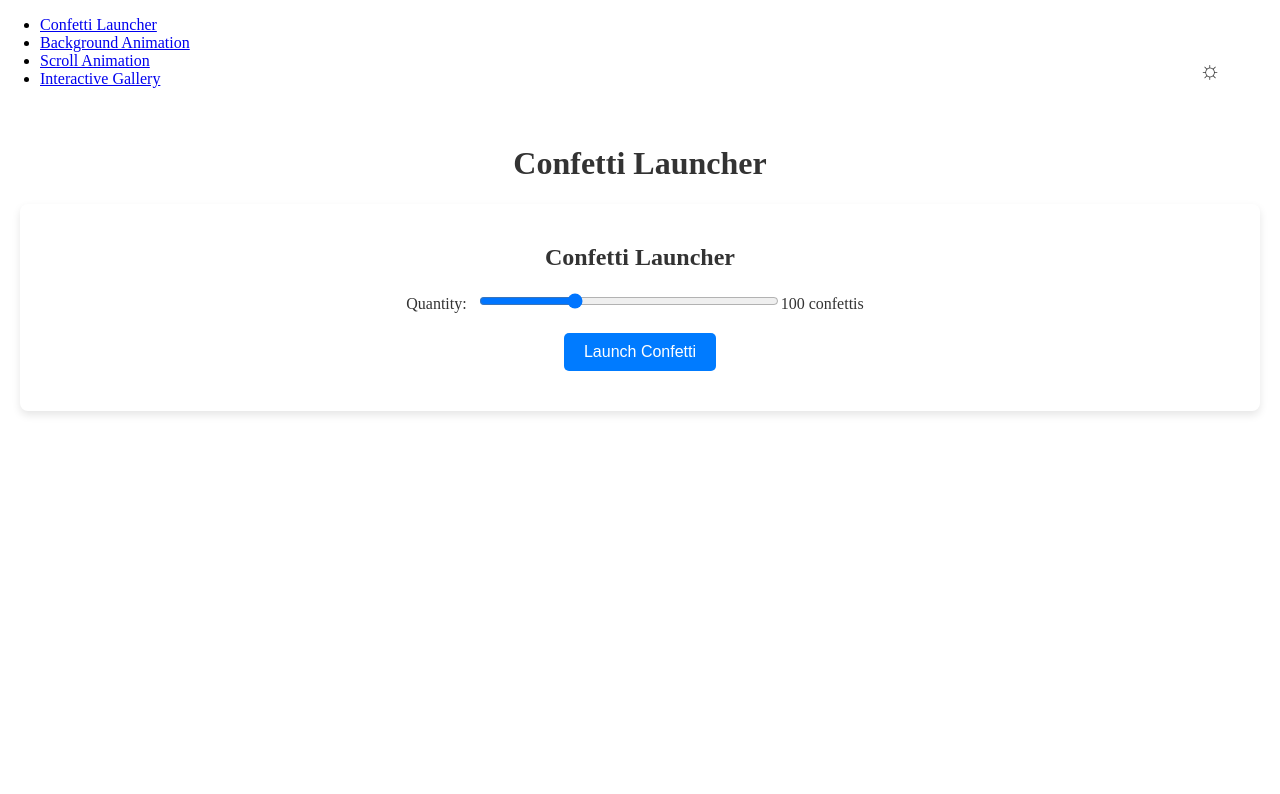
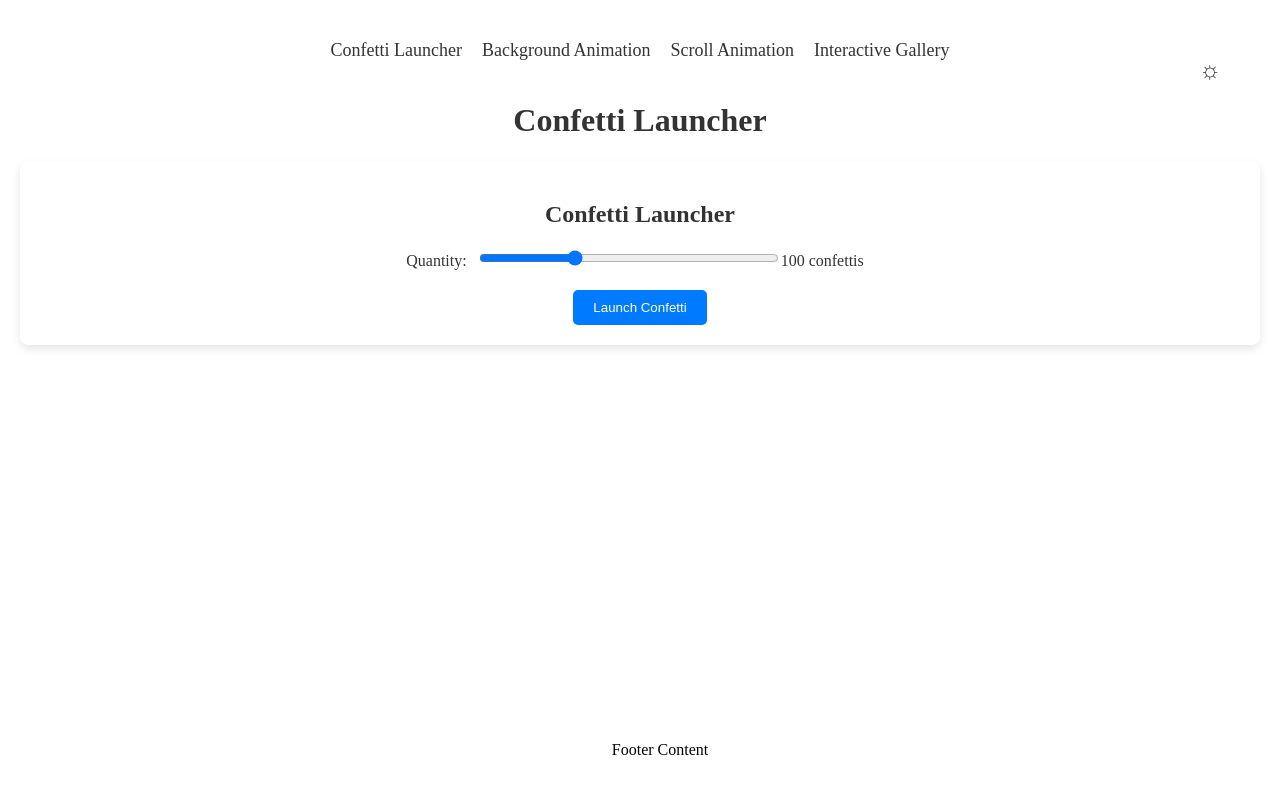
Before and after one commit to kkoisland/confetti-app, a React (Vite) app: page / in a window 1280 px wide. Shown: the top 794 px of the page. Built offline with nearby package versions, Linux system fonts and the light colour scheme.

Commit message:
feat: add Header and Footer, improve layout of page navigation

```diff
--- a/src/App.css
+++ b/src/App.css
@@ -2,6 +2,8 @@
 .App {
   background-color: #fff;
   color: #333;
+  text-align: center;
+  padding: 20px;
 }
 
 /* ダークモードのスタイル */
@@ -9,44 +11,3 @@
   background-color: #333;
   color: #fff;
 }
-
-.App {
-  text-align: center;
-  padding: 20px;
-}
-
-button {
-  margin: 20px;
-  padding: 10px 20px;
-  font-size: 16px;
-  cursor: pointer;
-}
-
-.theme-toggle-button {
-  margin: 20px;
-  padding: 10px;
-  font-size: 24px;
-  cursor: pointer;
-  border: none;
-  border-radius: 50%; /* ボタンを丸くする */
-  width: 60px; /* ボタンのサイズ */
-  height: 60px; /* ボタンのサイズ */
-  display: flex;
-  align-items: center;
-  justify-content: center;
-  transition: background-color 0.3s ease;
-  position: fixed; /* ボタンを右端に固定 */
-  top: 20px; /* 画面の上から20pxの位置 */
-  right: 20px; /* 画面の右端から20pxの位置 */
-  z-index: 100; /* 他の要素よりも前面に配置 */
-}
-
-.theme-toggle-button.light {
-  background-color: #fff;
-  color: #333;
-}
-
-.theme-toggle-button.dark {
-  background-color: #333;
-  color: #fff;
-}
--- a/src/App.tsx
+++ b/src/App.tsx
@@ -1,10 +1,11 @@
 import { useState, useEffect } from 'react';
 import { BrowserRouter, Routes, Route, Link } from 'react-router-dom';
-// import ConfettiLauncher from './components/ConfettiLauncher/ConfettiLauncher';
 import ConfettiLauncherPage from './pages/ConfettiLauncherPage';
 import BackgroundAnimationPage from './pages/BackgroundAnimationPage';
 import ScrollAnimationPage from './pages/ScrollAnimationPage';
 import InteractiveGalleryPage from './pages/InteractiveGalleryPage';
+import Header from './components/Header/Header';
+import Footer from './components/Footer/Footer';
 import './App.css';
 
 function App() {
@@ -24,31 +25,9 @@ function App() {
 
   return (
     <BrowserRouter>
-      {/* ナビゲーションバー */}
-      <nav>
-        <ul>
-          <li>
-            <Link to="/confetti">Confetti Launcher</Link>
-          </li>
-          <li>
-            <Link to="/background">Background Animation</Link>
-          </li>
-          <li>
-            <Link to="/scroll">Scroll Animation</Link>
-          </li>
-          <li>
-            <Link to="/gallery">Interactive Gallery</Link>{' '}
-          </li>
-        </ul>
-      </nav>
-
-      {/* テーマ切り替えボタン */}
-      <button onClick={toggleTheme} className={`theme-toggle-button ${theme}`}>
-        {theme === 'light' ? '☼' : '🌙'}
-      </button>
-
       {/* ページルーティング */}
       <div className={`App ${theme}`}>
+        <Header theme={theme} toggleTheme={toggleTheme} />
         <Routes>
           <Route path="/confetti" element={<ConfettiLauncherPage />} />
           <Route path="/background" element={<BackgroundAnimationPage />} />
@@ -57,6 +36,7 @@ function App() {
           <Route path="/" element={<ConfettiLauncherPage />} /> {/* デフォルトページ */}
         </Routes>
       </div>
+      <Footer />
     </BrowserRouter>
   );
 }
--- /dev/null
+++ b/src/components/Footer/Footer.module.css
@@ -0,0 +1,13 @@
+.footer {
+  background-color: var(--footer-bg-color);
+  color: var(--footer-text-color);
+  text-align: center;
+  padding: 20px;
+  position: fixed;
+  bottom: 0;
+  width: 100%;
+  display: flex; /* フレックスボックスを使用して中央揃えに */
+  justify-content: center; /* 水平方向に中央揃え */
+  align-items: center; /* 垂直方向に中央揃え */
+  height: 60px; /* フッターの高さを設定 */
+}
--- /dev/null
+++ b/src/components/Footer/Footer.tsx
@@ -0,0 +1,11 @@
+import styles from './Footer.module.css';
+
+const Footer = () => {
+  return (
+    <footer className={styles.footer}>
+      <p>Footer Content</p>
+    </footer>
+  );
+};
+
+export default Footer;
--- /dev/null
+++ b/src/components/Header/Header.module.css
@@ -0,0 +1,64 @@
+.header {
+  display: flex;
+  justify-content: center;
+  align-items: center; /* ボタンとナビゲーションを同じ高さに揃える */
+  padding: 10px 20px;
+  background-color: var(--nav-bg-color);
+}
+/* ナビゲーションリンクのスタイル */
+.nav {
+  display: flex;
+  justify-content: center; /* ナビゲーションリンクを中央揃え */
+  padding: 10px 20px;
+  background-color: var(--nav-bg-color);
+}
+.navLinks {
+  list-style: none;
+  display: flex;
+  gap: 20px; /* リンク間のスペースを設定 */
+  margin: 0;
+  padding: 0;
+}
+
+.navLinks li {
+  margin: 0;
+}
+
+.navLinks a {
+  text-decoration: none;
+  color: var(--text-color);
+  font-size: 18px;
+}
+
+.navLinks a:hover {
+  text-decoration: underline;
+}
+
+.themeToggleButton {
+  margin: 20px;
+  padding: 10px;
+  font-size: 24px;
+  cursor: pointer;
+  border: none;
+  border-radius: 50%; /* ボタンを丸くする */
+  width: 60px; /* ボタンのサイズ */
+  height: 60px; /* ボタンのサイズ */
+  display: flex;
+  align-items: center;
+  justify-content: center;
+  transition: background-color 0.3s ease;
+  position: fixed; /* ボタンを右端に固定 */
+  top: 20px; /* 画面の上から20pxの位置 */
+  right: 20px; /* 画面の右端から20pxの位置 */
+  z-index: 100; /* 他の要素よりも前面に配置 */
+}
+
+.themeToggleButton.light {
+  background-color: #fff;
+  color: #333;
+}
+
+.themeToggleButton.dark {
+  background-color: #333;
+  color: #fff;
+}
--- /dev/null
+++ b/src/components/Header/Header.tsx
@@ -0,0 +1,37 @@
+import styles from './Header.module.css';
+
+interface HeaderProps {
+  theme: string;
+  toggleTheme: () => void;
+}
+
+const Header = ({ theme, toggleTheme }: HeaderProps) => {
+  return (
+    <header className={styles.header}>
+      <nav className={styles.nav}>
+        <ul className={styles.navLinks}>
+          <li>
+            <a href="/">Confetti Launcher</a>
+          </li>
+          <li>
+            <a href="/background">Background Animation</a>
+          </li>
+          <li>
+            <a href="/scroll">Scroll Animation</a>
+          </li>
+          <li>
+            <a href="/gallery">Interactive Gallery</a>
+          </li>
+        </ul>
+      </nav>
+      <button
+        onClick={toggleTheme}
+        className={`${styles.themeToggleButton} ${theme === 'light' ? styles.light : styles.dark}`}
+      >
+        {theme === 'light' ? '☼' : '🌙'}
+      </button>
+    </header>
+  );
+};
+
+export default Header;
```
